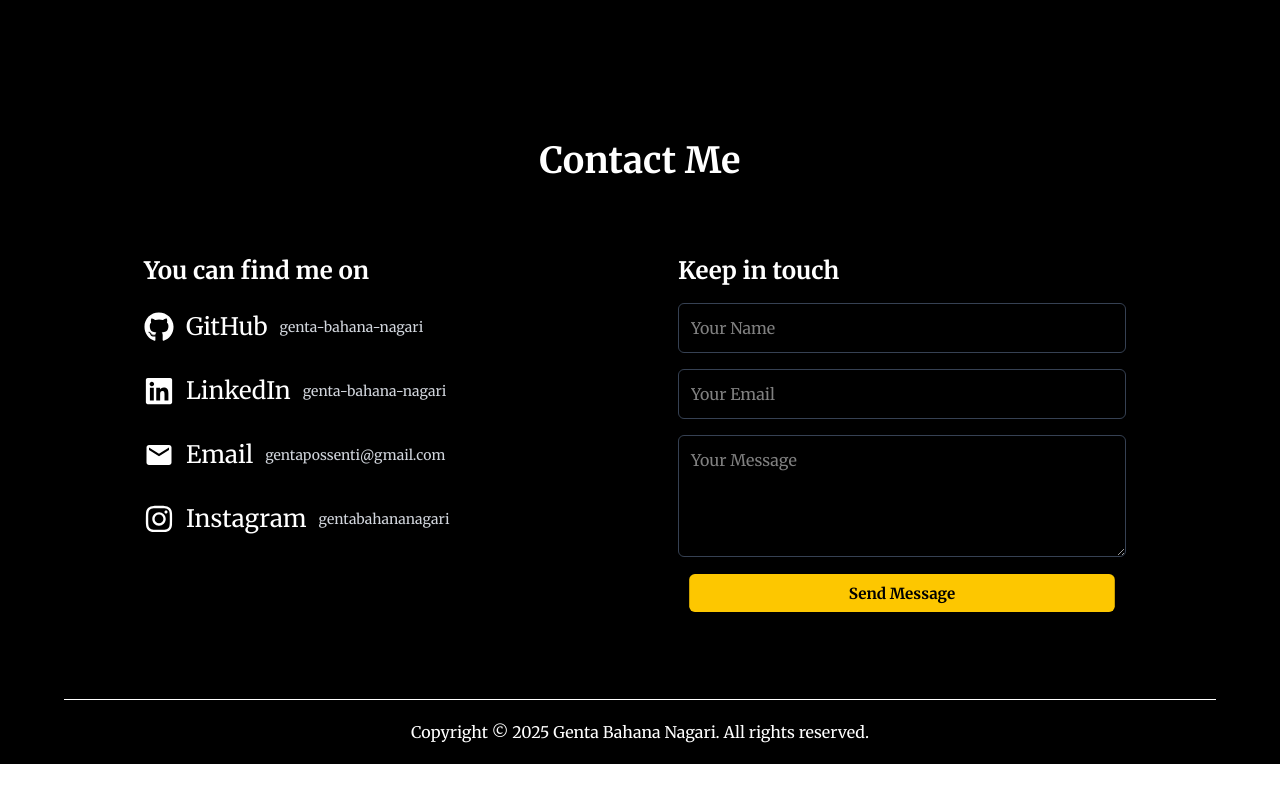
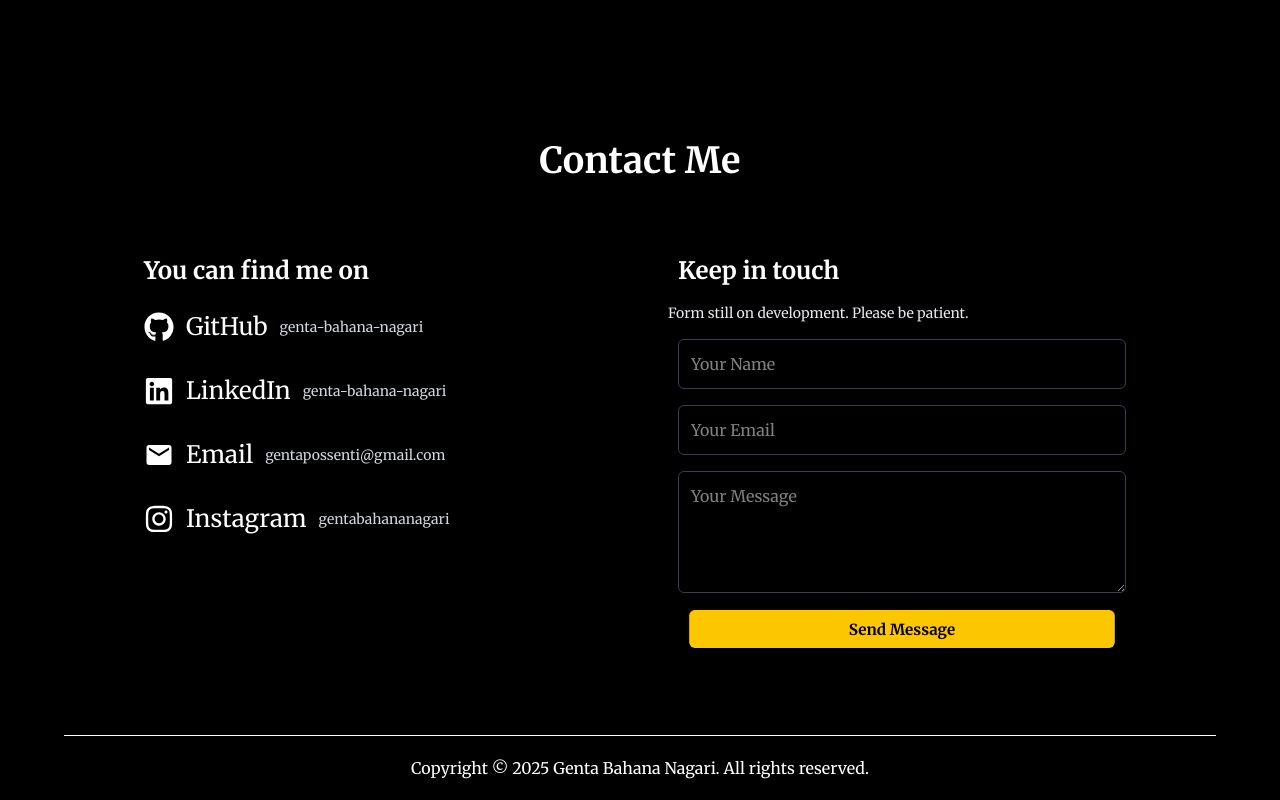
Before and after one commit to genta-bahana-nagari/portfolio-page, a React (Vite) app: page / in a window 1280 px wide. Shown: the part 3117-3917 px from the top of the page. Before the commit the page ends 3881 px from the top, so only its background shows below. Built offline with nearby package versions, Linux system fonts and the light colour scheme; a web font is replaced by a local one.

Commit message:
refactor: revision part 1

```diff
--- a/src/components/Contact.jsx
+++ b/src/components/Contact.jsx
@@ -92,6 +92,7 @@ const Contact = () => {
             <h2 className="mb-4 text-2xl font-bold text-white text-center md:text-start max-w-md mx-auto">
               Keep in touch
             </h2>
+            <p className="mb-4 text-sm text-start text-gray-200">Form still on development. Please be patient.</p>
             <form className="flex flex-col gap-4 max-w-md mx-auto">
               <input
                 type="text"
--- a/src/components/Porto.jsx
+++ b/src/components/Porto.jsx
@@ -118,6 +118,7 @@ const Porto = () => {
           <div className="flex justify-center">
             <a
               href="https://drive.google.com/file/d/1_Vc9yrPF4kCr_UdkXUhno7jz0hDBGyP3/view?usp=sharing"
+              target="_blank"
               download="Genta_Portfolio.pdf"
               className="px-6 py-3 bg-yellow-400 text-black font-semibold rounded-lg shadow-lg hover:bg-yellow-500 transition"
             >
```
